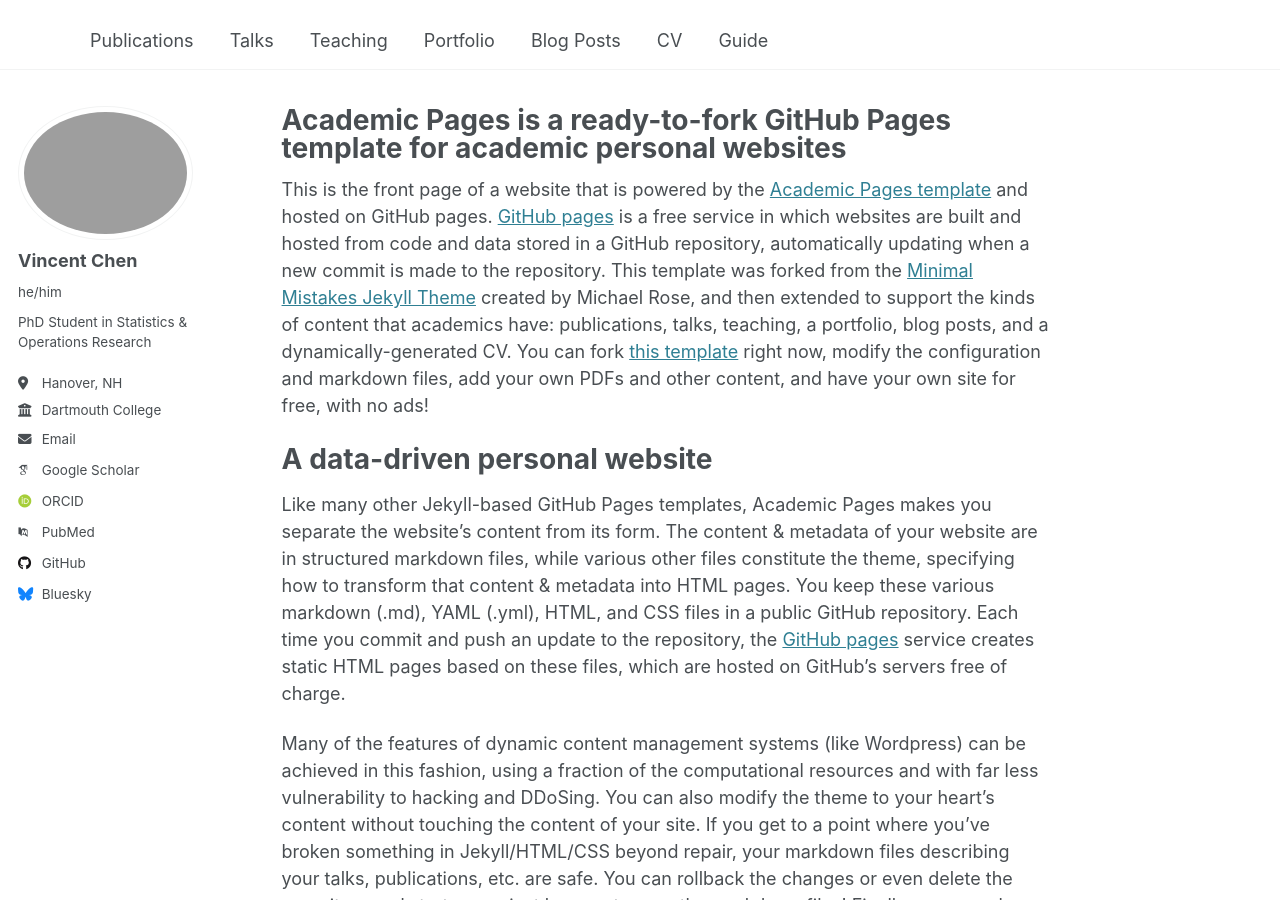
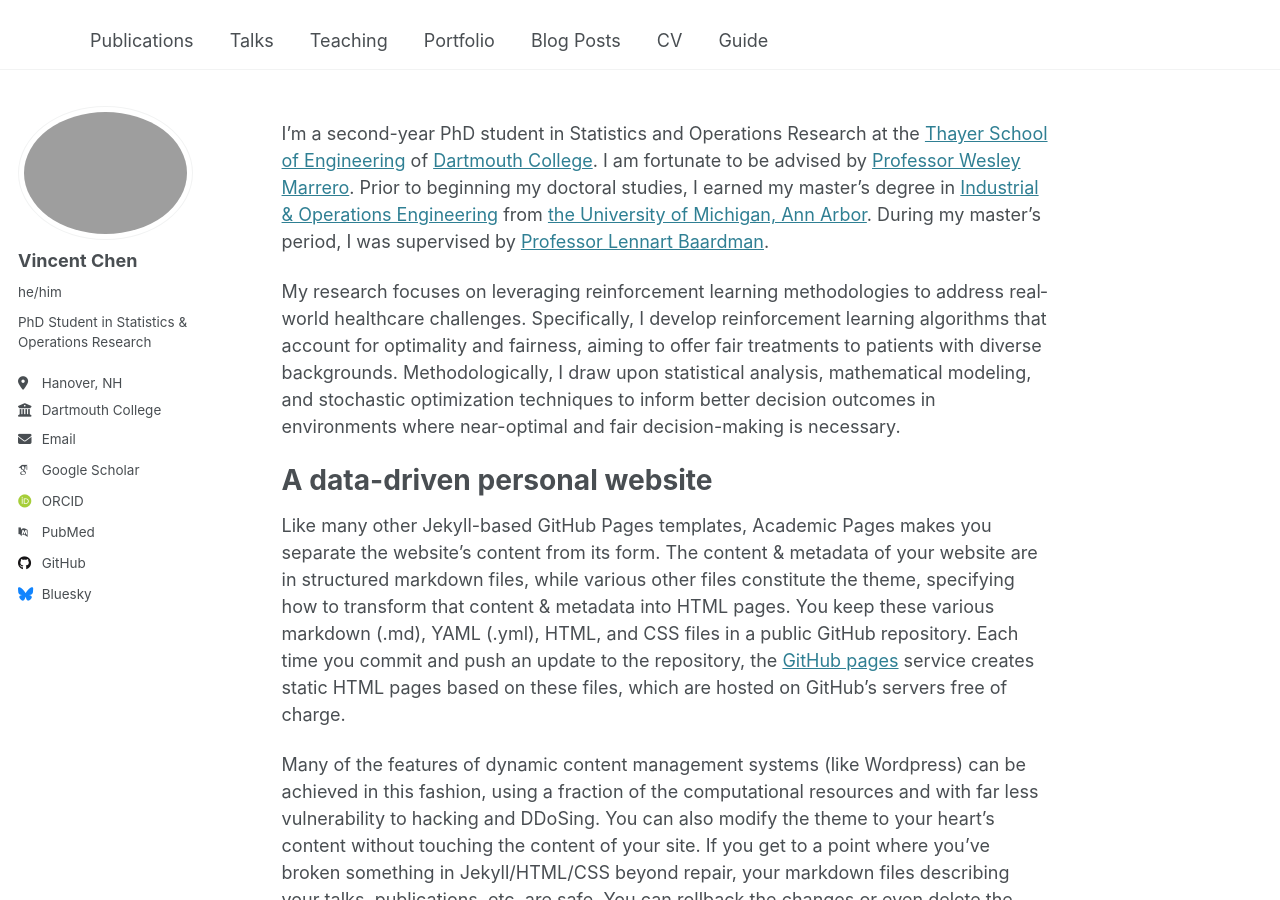
Before and after one commit to VincctsentChen/VincctsentChen.github.io, a Jekyll site: the page built from _pages/about.md, in a window 1280 px wide and 900 px high. Built offline with Jekyll 4.4.1, drawn with Linux system fonts in a browser that asks for light colours; some web fonts are replaced.

Commit message:
Update about.md

```diff
--- a/_pages/about.md
+++ b/_pages/about.md
@@ -1,13 +1,16 @@
 ---
 permalink: /
-title: "Academic Pages is a ready-to-fork GitHub Pages template for academic personal websites"
+title: ""
 author_profile: true
 redirect_from:
   - /about/
   - /about.html
 ---
 
-This is the front page of a website that is powered by the [Academic Pages template](https://github.com/academicpages/academicpages.github.io) and hosted on GitHub pages. [GitHub pages](https://pages.github.com) is a free service in which websites are built and hosted from code and data stored in a GitHub repository, automatically updating when a new commit is made to the repository. This template was forked from the [Minimal Mistakes Jekyll Theme](https://mmistakes.github.io/minimal-mistakes/) created by Michael Rose, and then extended to support the kinds of content that academics have: publications, talks, teaching, a portfolio, blog posts, and a dynamically-generated CV. You can fork [this template](https://github.com/academicpages/academicpages.github.io) right now, modify the configuration and markdown files, add your own PDFs and other content, and have your own site for free, with no ads!
+I’m a second-year PhD student in Statistics and Operations Research at the [Thayer School of Engineering](https://engineering.dartmouth.edu/) of [Dartmouth College](https://home.dartmouth.edu/). I am fortunate to be advised by [Professor Wesley Marrero](https://engineering.dartmouth.edu/community/faculty/wesley-marrero). Prior to beginning my doctoral studies, I earned my master’s degree in [Industrial & Operations Engineering](https://ioe.engin.umich.edu/) from [the University of Michigan, Ann Arbor](https://umich.edu/). During my master's period, I was supervised by [Professor Lennart Baardman](https://michiganross.umich.edu/faculty-research/faculty/lennart-baardman).
+
+My research focuses on leveraging reinforcement learning methodologies to address real‐world healthcare challenges. Specifically, I develop reinforcement learning algorithms that account for optimality and fairness, aiming to offer fair treatments to patients with diverse backgrounds. Methodologically, I draw upon statistical analysis, mathematical modeling, and stochastic optimization techniques to inform better decision outcomes in environments where near-optimal and fair decision-making is necessary.
+
 
 A data-driven personal website
 ======
```
